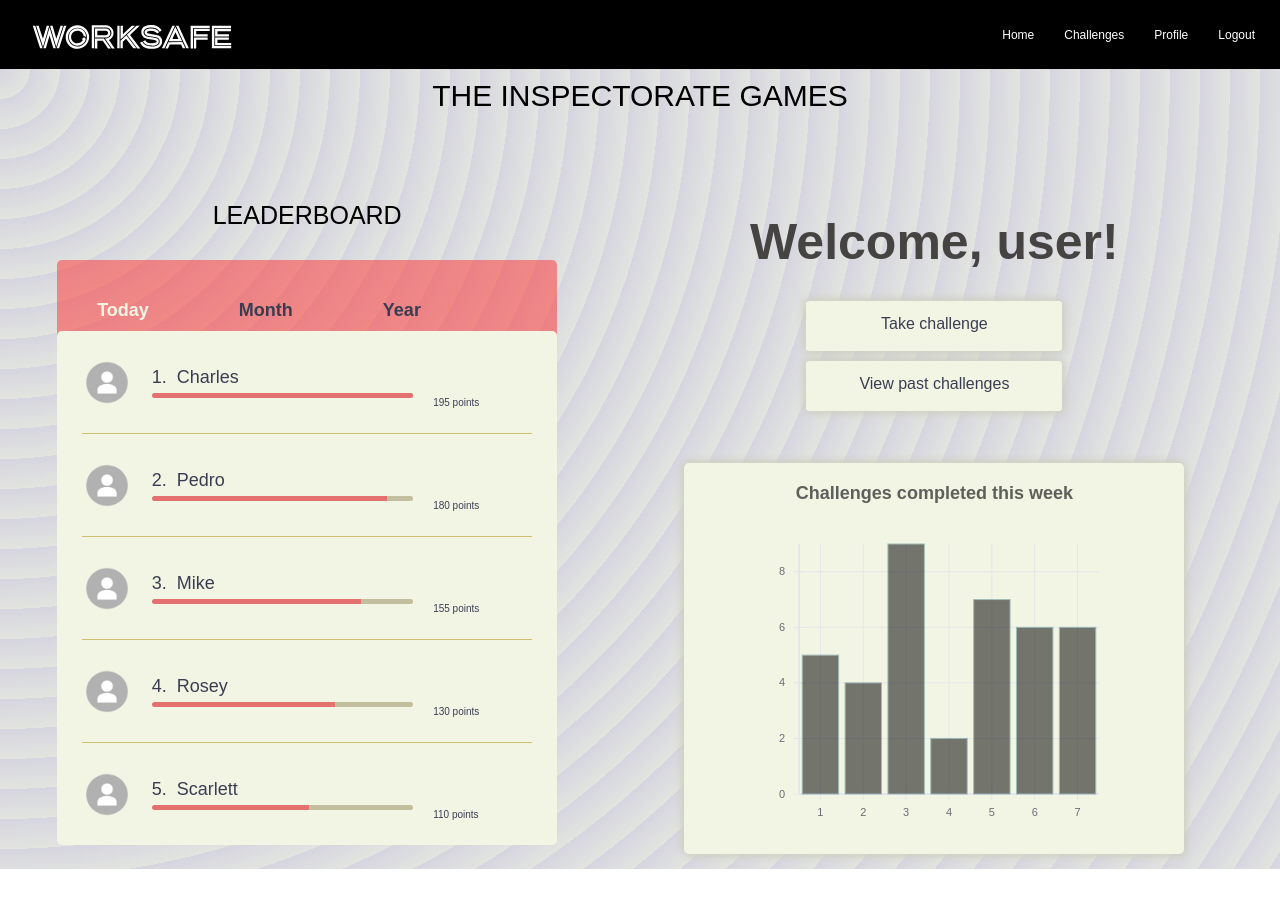
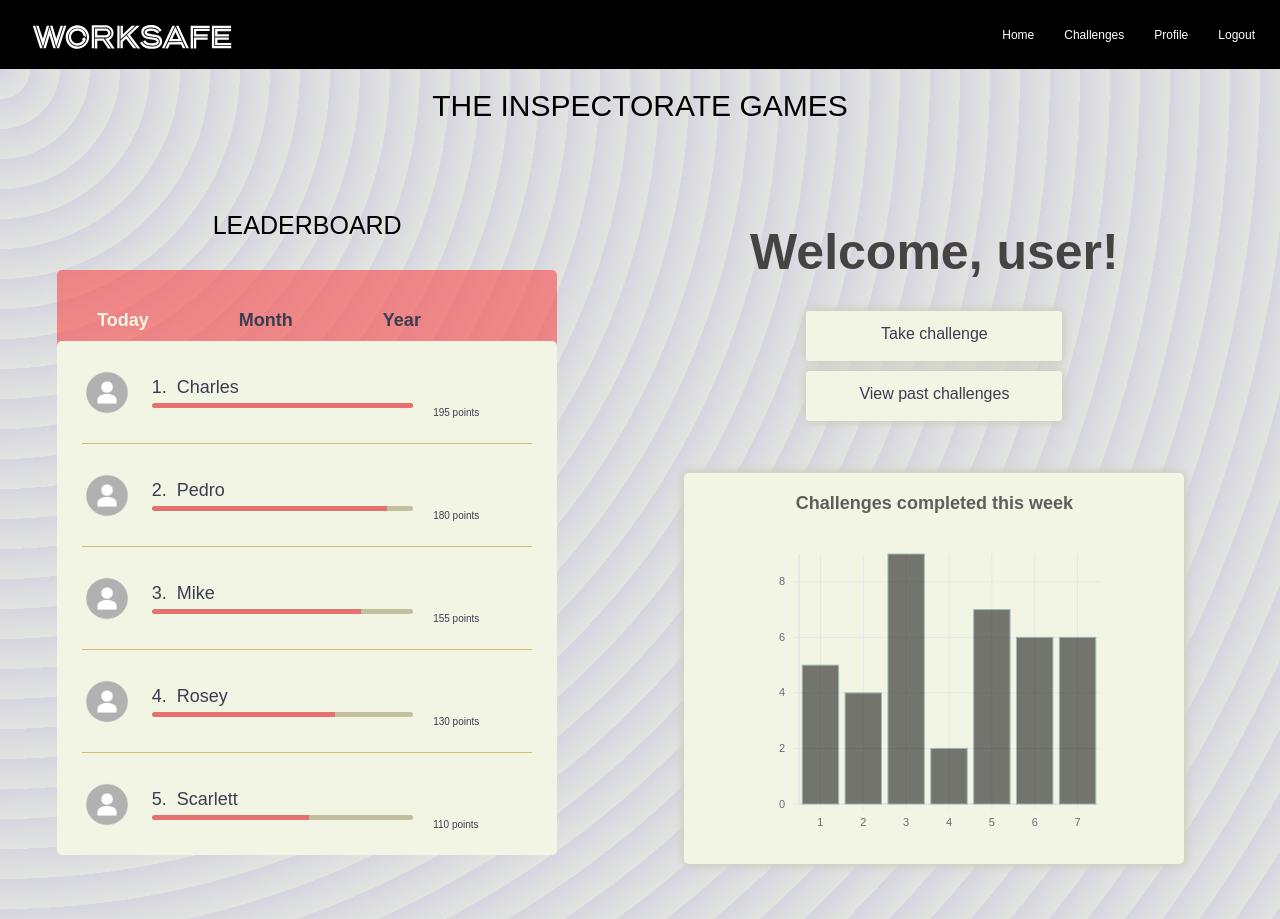
Before and after one commit to tomassar/NZHeroku, a React app: page /home in a window 1280 px wide. Before the commit the page ends 869 px from the top, so only its background shows below. Built offline with nearby package versions, Linux system fonts and the light colour scheme.

Commit message:
edited height

```diff
--- a/src/components/home/Home.css
+++ b/src/components/home/Home.css
@@ -1,6 +1,6 @@
 .container_home {
   height: 100vh;
-  min-height: 780px;
+  min-height: 850px;
   min-width: 580px;
   background-color: #e5f3f77d;
   opacity: 1;
@@ -39,7 +39,7 @@
 .upper p {
   text-align: center;
   font-size: 30px;
-  margin: 0;
+  margin-top: 1rem;
 }
 
 .middle {
```
